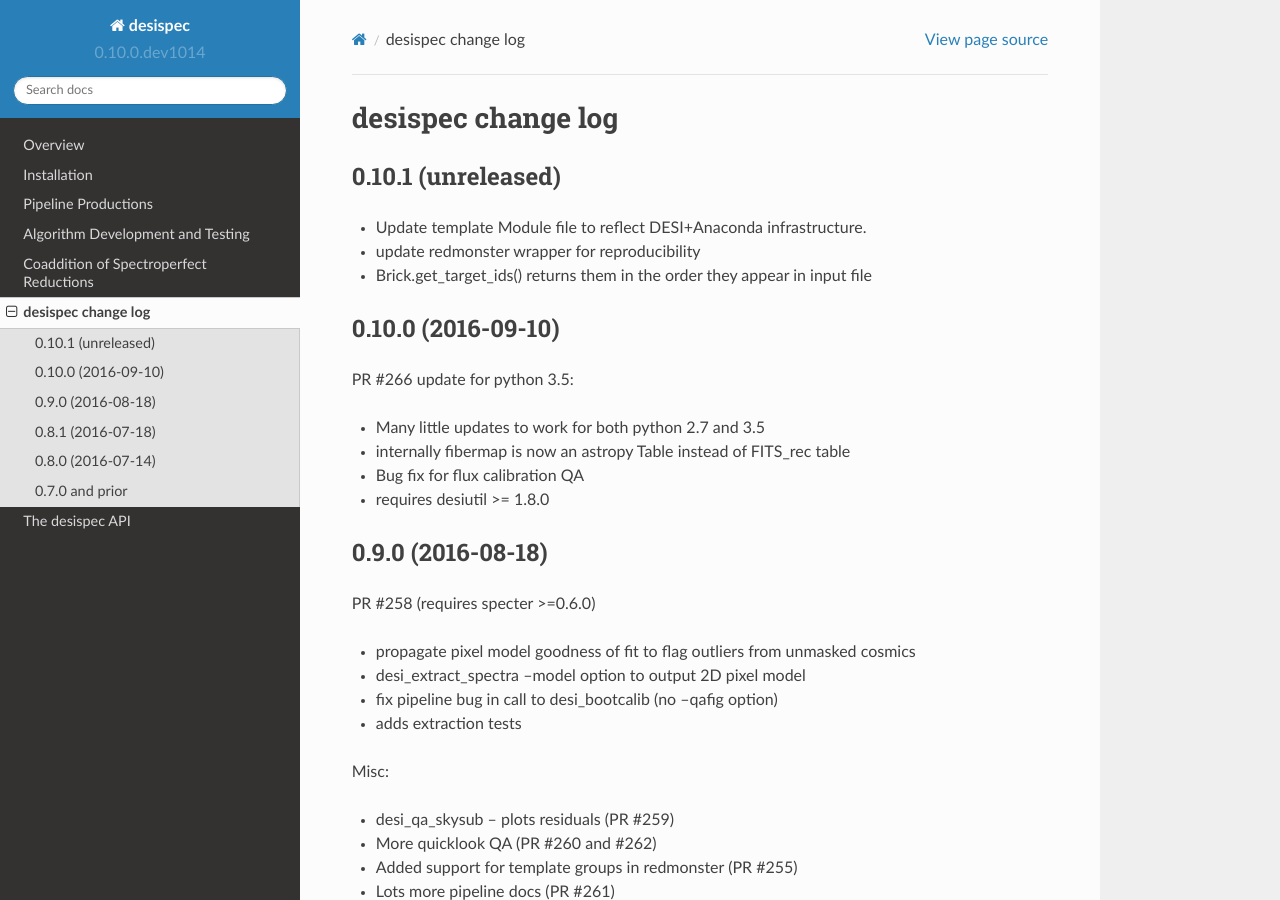
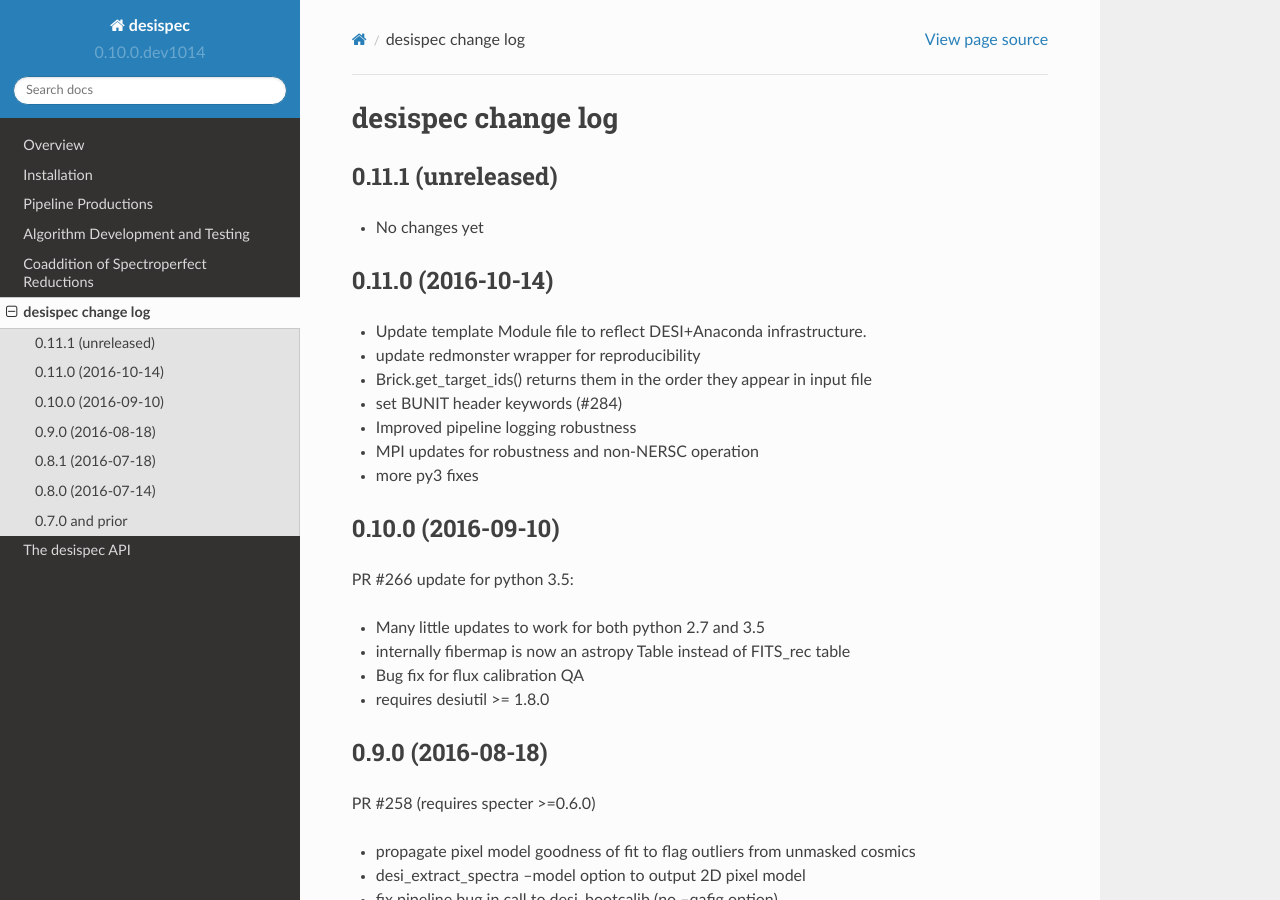
Before and after one commit to desihub/desispec, a Sphinx documentation site: the page built from doc/changes.rst, in a window 1280 px wide and 900 px high. Built offline with Sphinx 7.4.7 and the Read the Docs theme 2.0.0, drawn with Linux system fonts in a browser that asks for light colours.

Commit message:
update changes.rst for tag 0.11.0

```diff
--- a/doc/changes.rst
+++ b/doc/changes.rst
@@ -2,12 +2,21 @@
 desispec change log
 ===================
 
-0.10.1 (unreleased)
+0.11.1 (unreleased)
+-------------------
+
+* No changes yet
+
+0.11.0 (2016-10-14)
 -------------------
 
 * Update template Module file to reflect DESI+Anaconda infrastructure.
 * update redmonster wrapper for reproducibility
 * Brick.get_target_ids() returns them in the order they appear in input file
+* set BUNIT header keywords (#284)
+* Improved pipeline logging robustness
+* MPI updates for robustness and non-NERSC operation
+* more py3 fixes
 
 0.10.0 (2016-09-10)
 -------------------
```
